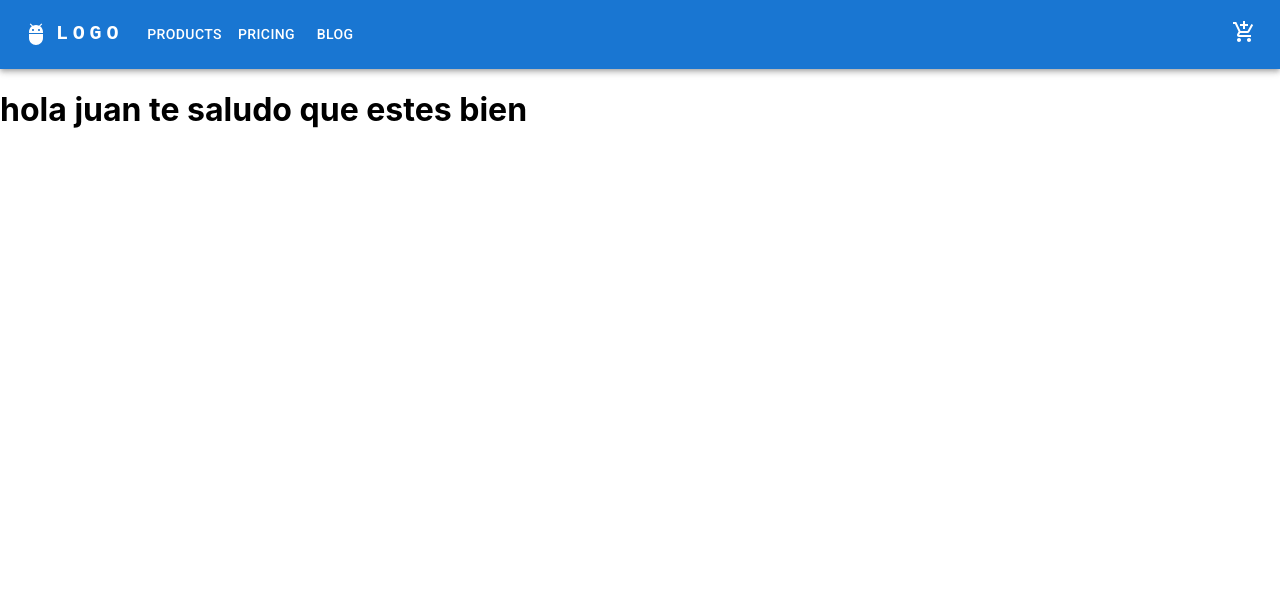
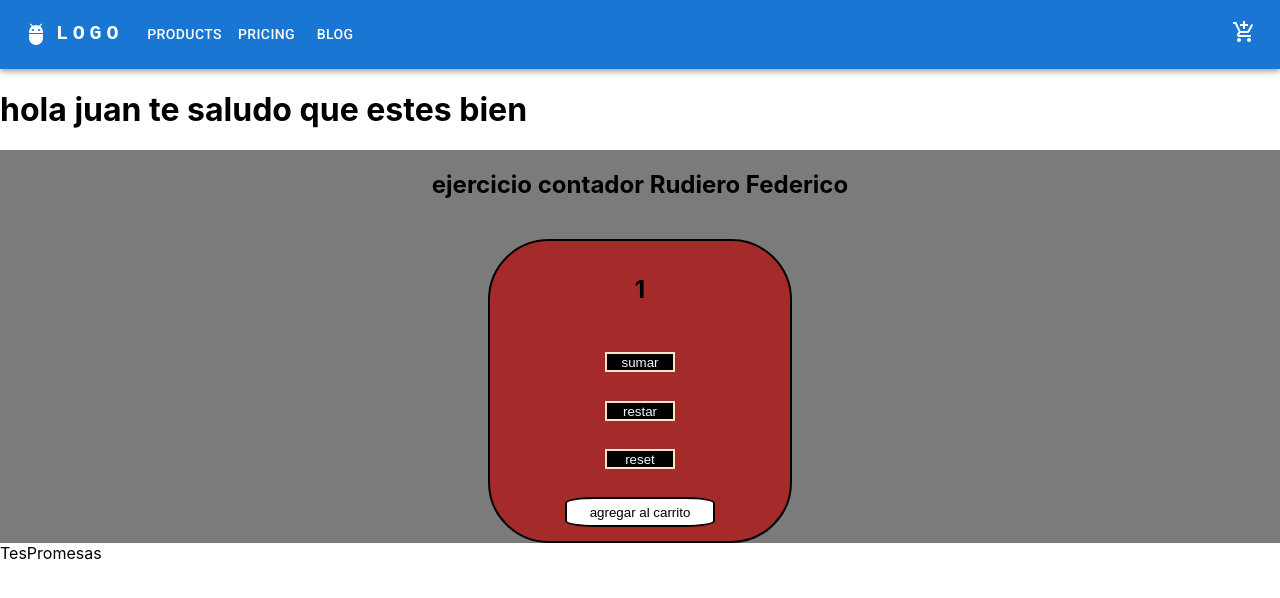
Before and after one commit to federudiero/Proyecto-React, a React (Create React App) app: page / in a window 1280 px wide. Shown: the top 598 px of the page. Built offline with nearby package versions, Linux system fonts and the light colour scheme.

Commit message:
cambio de ItenCount

```diff
--- a/src/App.js
+++ b/src/App.js
@@ -3,14 +3,24 @@ import './App.css';
 import ItenListContainer from './componentes/ItenListContainer';
 
 import NavBar from './componentes/NavBar';
+import TesPromesas from './componentes/TesPromesas';
+
+import ItenCount from './componentes/ItenCount';
 
 function App() {
+
+  const onAdd=(count)=>{
+
+alert(`sumaste al carrito ${count}`)
+  }
   return (
     <>
     <NavBar/>
     <ItenListContainer saludo={`te saludo `} nombre ="juan" />
+    <ItenCount stock={5} initial={1} onAdd={onAdd} />
+    <TesPromesas/>
+    </>
 
-    </>
   );
 }
 
--- a/src/componentes/IconsCarrito.jsx
+++ b/src/componentes/IconsCarrito.jsx
@@ -4,7 +4,7 @@ import AddShoppingCartIcon from '@mui/icons-material/AddShoppingCart';
 function IconsCarrito() {
   return (
       <>
-    <AddShoppingCartIcon/>
+    <AddShoppingCartIcon item={4}/>
     </>
   )
 }
--- /dev/null
+++ b/src/componentes/ItenCount.css
@@ -0,0 +1,57 @@
+.divTest{
+    background-color: brown;
+    display: flex;
+    height: 300px;
+    width: 300px;
+    flex-direction: column;
+    justify-content: space-around;
+    align-items: center;
+    border: 2px solid black;
+    border-radius: 20%;
+
+
+}
+.DivContainer{
+    text-align: center;
+    display: flex;
+    align-items: center;
+    background-color: rgb(123, 123, 123);
+    gap: 20px;
+
+    flex-direction: column
+
+}
+.boton{
+    height: 20px;
+    width: 70px;
+    background-color: black;
+    color: aliceblue;
+    border: 2px solid bisque;
+    transition: 0.8s;
+}
+.boton:hover{
+    height: 20px;
+    width: 70px;
+    background-color: rgb(255, 255, 255);
+    color: rgb(0, 0, 0);
+    border: 2px solid rgb(0, 0, 0);
+    transition: 0.8s;
+}
+.botonAgregarCarrito{
+    height: 30px;
+    width: 150px;
+    background-color: rgb(255, 255, 255);
+    color: rgb(0, 0, 0);
+    border: 2px solid rgb(0, 0, 0);
+    transition: 1s;
+    border-radius: 20%;
+}
+.botonAgregarCarrito:hover{
+    height: 30px;
+    width: 150px;
+    background-color: rgb(0, 0, 0);
+    color: rgb(255, 255, 255);
+    border: 2px solid rgb(255, 255, 255);
+    border-radius: 20%;
+    transition: 0.8s;
+}
--- /dev/null
+++ b/src/componentes/ItenCount.jsx
@@ -0,0 +1,36 @@
+import React , {useState ,useEffect} from 'react'
+import  './ItenCount.css'
+function ItenCount({initial ,stock ,onAdd}) {
+    const [count ,setCount] = useState(initial)
+
+
+    const sumar= ()=>{
+      count<stock? setCount(count+1): alert("no puedes agregar mas productos")
+      }
+    const restar= ()=>{
+      count>initial? setCount(count-1): alert("no puedes agregar mas productos")
+    }
+    const reset= ()=>{setCount(initial)}
+
+
+
+
+  return (
+    <>
+    <div className='DivContainer'>
+    <h2>ejercicio contador Rudiero Federico</h2>
+    <div className='divTest'>
+
+      <h2>{count}</h2>
+      <button className='boton'  onClick={sumar}>sumar</button>
+      <button className='boton' onClick={restar}>restar</button>
+
+      <button className='boton' onClick={reset}>reset</button>
+      <button className='botonAgregarCarrito' onClick={()=>onAdd(count)} >agregar al carrito</button>
+    </div>
+    </div>
+    </>
+  )
+}
+
+export default ItenCount
--- a/src/componentes/NavBar.jsx
+++ b/src/componentes/NavBar.jsx
@@ -128,7 +128,7 @@ const  NavBar= () => {
           </Box>
 
           <Box sx={{ flexGrow: 0 }}>
-            <IconsCarrito/>
+            <IconsCarrito />
           </Box>
         </Toolbar>
       </Container>
--- /dev/null
+++ b/src/componentes/TesPromesas.jsx
@@ -0,0 +1,33 @@
+import React,{useEffect} from 'react'
+
+export default function TesPromesas() {
+    useEffect(() => {
+       const pagara = new Promise ((resolve,reject)=>{
+           resolve("pago el total todo bien")
+       })
+
+       pagara.then((resolve)=>{
+           console.log(pagara)
+           console.log(resolve)
+       })
+
+    }, [])
+
+
+
+
+
+
+
+
+    return (
+
+
+
+
+
+  <>
+        <div>TesPromesas</div>
+    </>
+  )
+}
```
Also changed, not shown: src/componentes/ItenList.jsx (added, +23 -0 lines), src/componentes/Iten.jsx (added).
